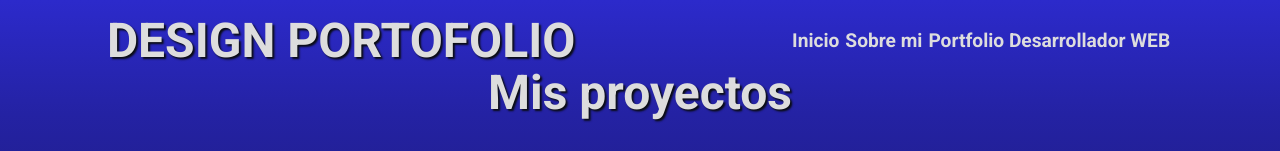
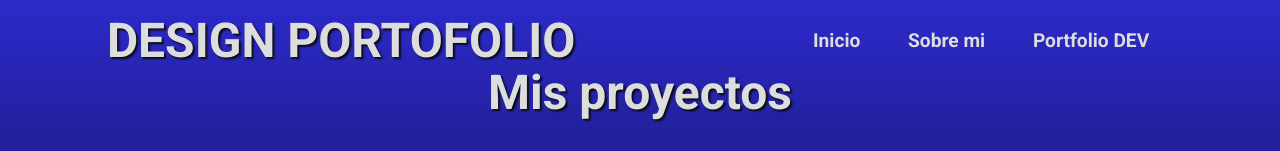
Before and after one commit to ees28ar/ees28ar-graphics.github.io, a plain HTML site: page index.html in a window 1280 px wide. Shown: the top 151 px of the page. Drawn offline with Linux system fonts and the light colour scheme.

Commit message:
change nav

```diff
--- a/index.html
+++ b/index.html
@@ -27,7 +27,7 @@
               <a class="enlaces__enlace" href="#sobre-mi">Sobre mi</a>
             </li>
             <li class="enlaces__item">
-              <a class="enlaces__enlace" href="https://ees28ar.github.io/">Portfolio Desarrollador WEB</a>
+              <a class="enlaces__enlace" href="https://ees28ar.github.io/">Portfolio DEV</a>
             </li>
           </ul>
         </nav>
```
